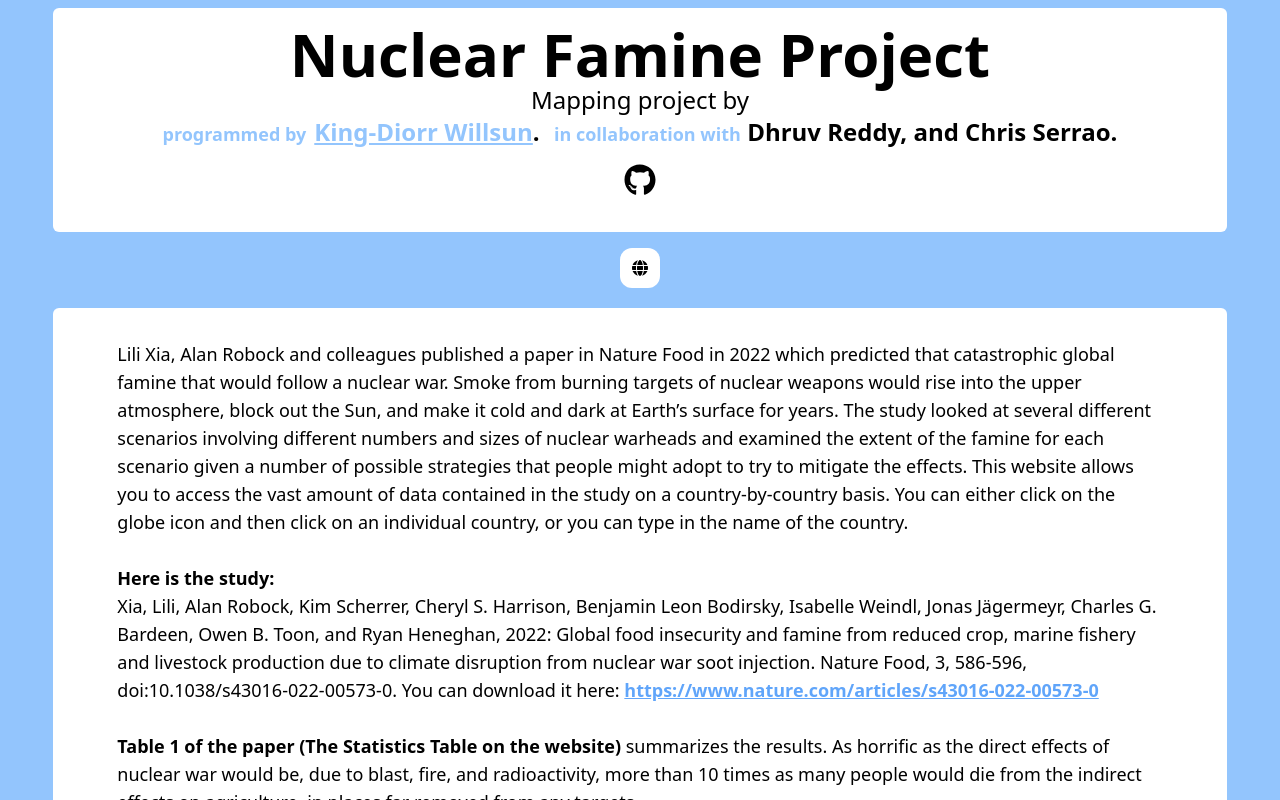
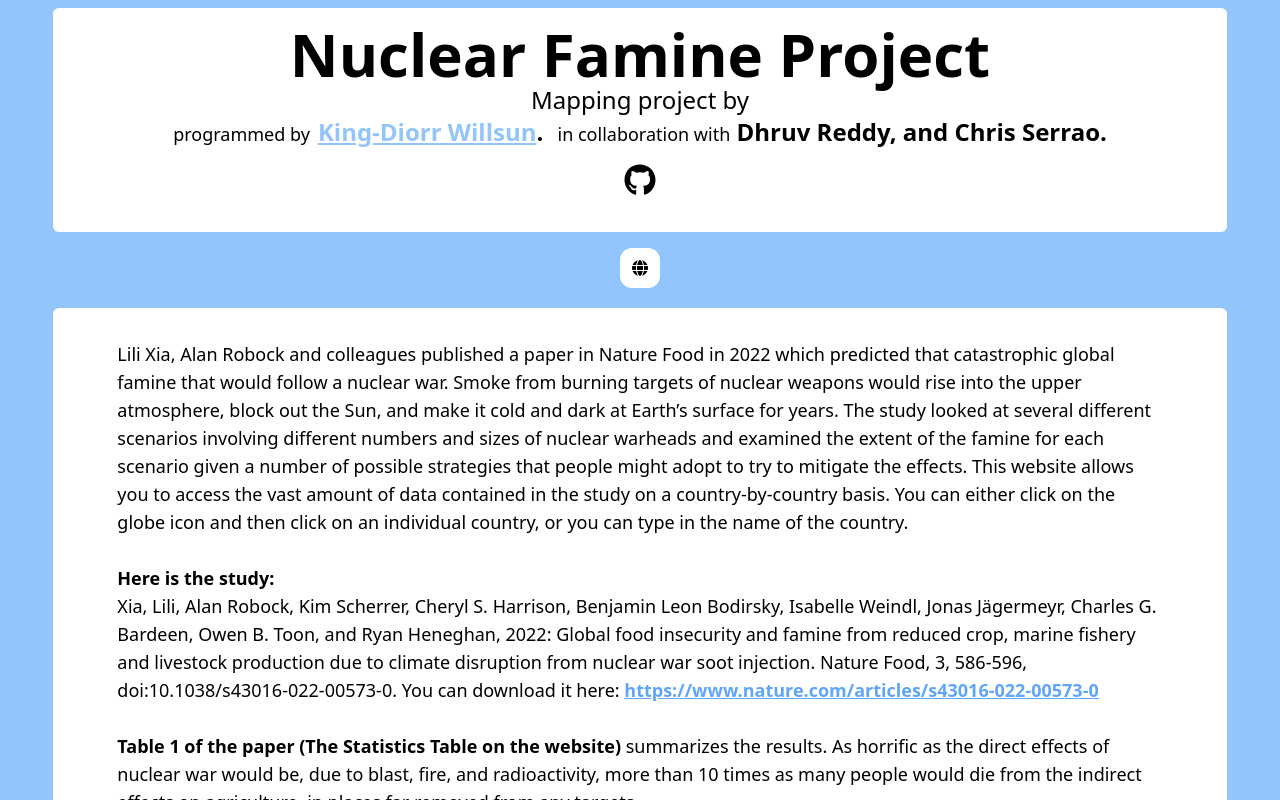
Before and after one commit to KDW1/NuclearMapping, a Next.js app: page / in a window 1280 px wide. Shown: the top 800 px of the page. Built offline with nearby package versions, Linux system fonts and the light colour scheme.

Commit message:
Small typographic change

```diff
--- a/pages/index.jsx
+++ b/pages/index.jsx
@@ -23,7 +23,7 @@ export default function Home() {
         <div className="text-center pb-4">
           <p className="text-2xl text-center inline">Mapping project by </p>
           <p className="font-bold group text-xl md:text-2xl space-x-2">
-            <span className="text-base md:text-lg text-main duration-300 transition ease-in-out">
+            <span className="text-base md:text-lg font-normal duration-300 transition ease-in-out">
               programmed by
             </span>
             <Link
@@ -33,7 +33,7 @@ export default function Home() {
               King-Diorr Willsun
             </Link>
             .{" "}
-            <span className="text-base md:text-lg text-main">
+            <span className="text-base md:text-lg font-normal">
               in collaboration with
             </span>{" "}
             Dhruv Reddy, and Chris Serrao.
```
